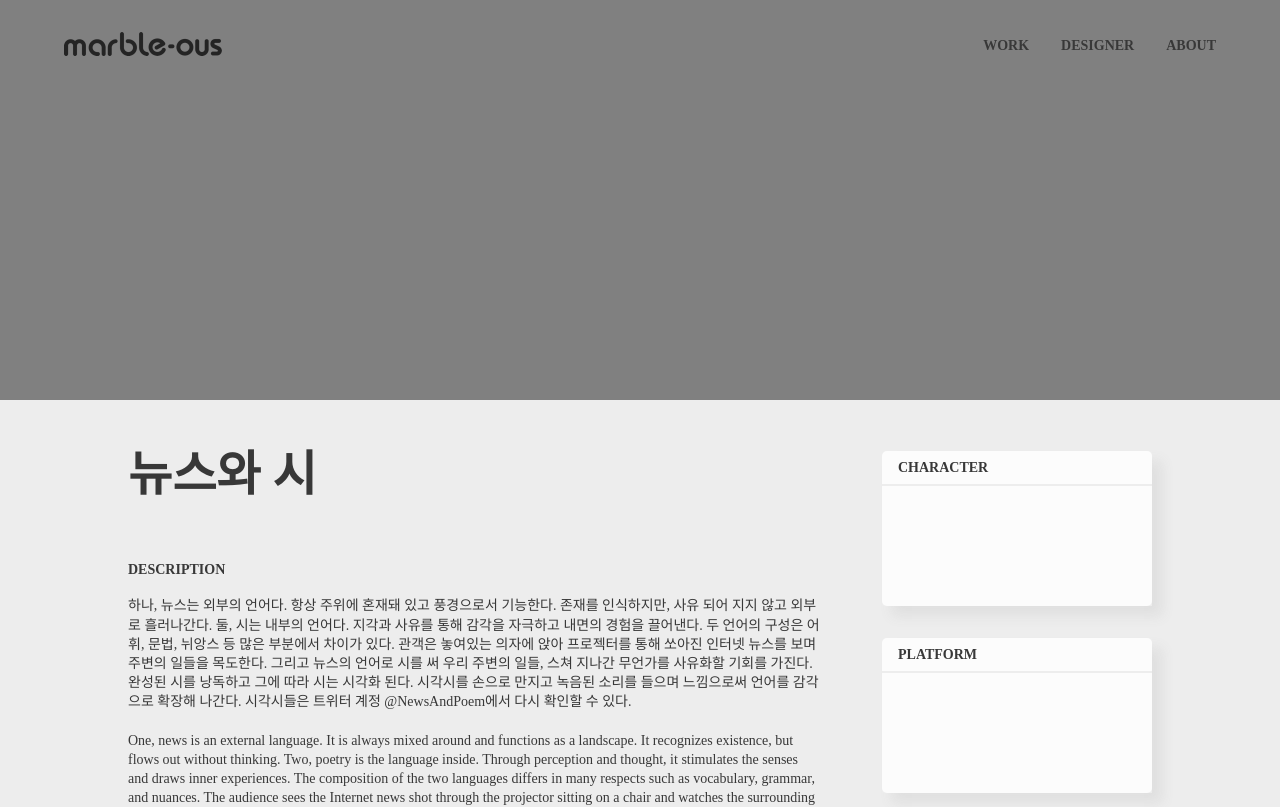
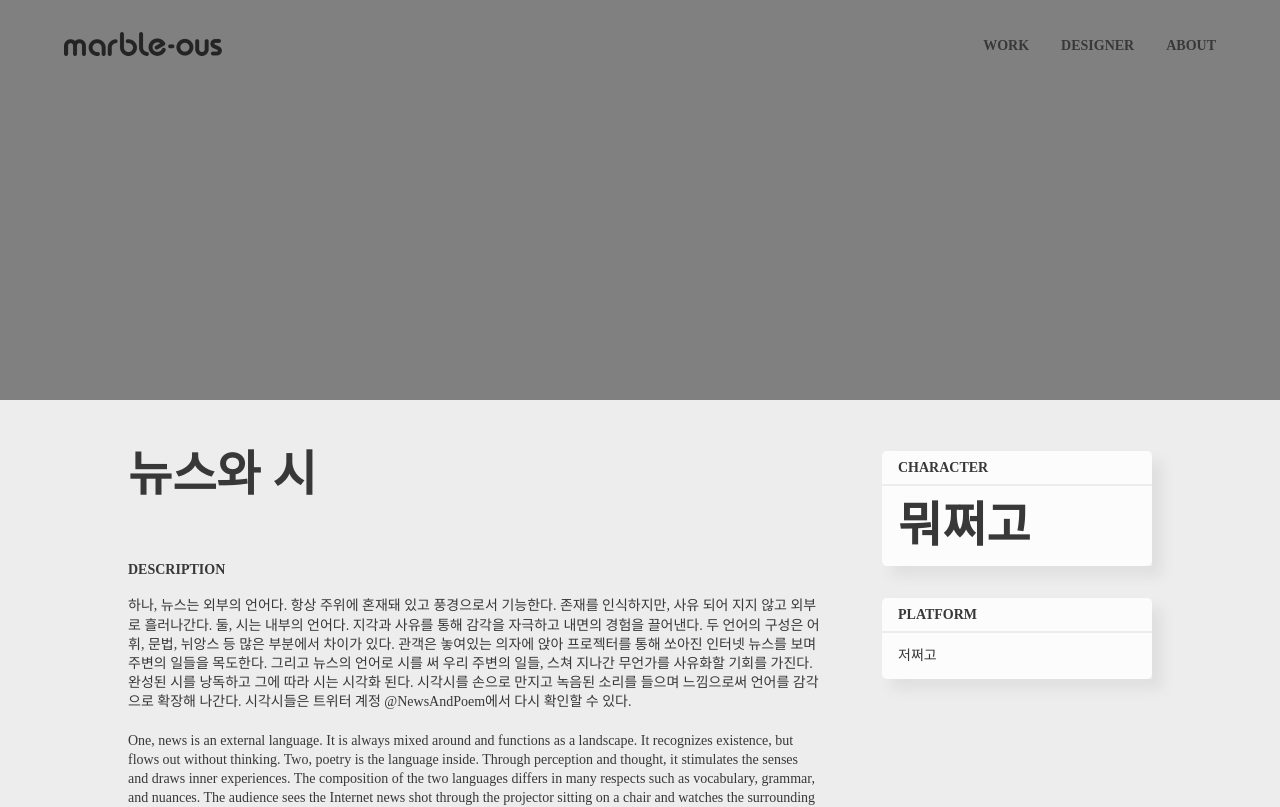
Before and after one commit to Seonghui/marble-ous-v2, a React (Create React App) app: page /Content/1 in a window 1280 px wide. Shown: the top 807 px of the page. Built offline with nearby package versions, Linux system fonts and the light colour scheme; a web font is replaced by a local one.

Commit message:
컨텐츠 사이드바 수정

```diff
--- a/src/components/Common/Panel/Panel.js
+++ b/src/components/Common/Panel/Panel.js
@@ -3,13 +3,15 @@ import "./Panel.scss";
 
 class Panel extends Component {
   render() {
-    const { title } = this.props;
+    const { title, children } = this.props;
     return (
       <div className="Panel">
         <div className="title">
-          <span>{title}</span>
+          <span>{ title }</span>
         </div>
-        <div className="content"></div>
+        <div className="content">
+          { children }
+        </div>
       </div>
     );
   }
--- a/src/components/Common/Panel/Panel.scss
+++ b/src/components/Common/Panel/Panel.scss
@@ -14,7 +14,8 @@
     }
   }
   .content {
-    height: 120px;
+    height: auto;
+    padding: 1rem;
     background: rgba(255, 255, 255, 0.85);
     border-radius: 0 0 5px 5px;
   }
--- a/src/components/Content/ContentMain/ContentMain.js
+++ b/src/components/Content/ContentMain/ContentMain.js
@@ -23,8 +23,12 @@ class ContentMain extends Component {
             <ContentDesigner data={data.designer} id={id} />
           </div>
           <div className="aside">
-            <Panel title="CHARACTER"/>
-            <Panel title="PLATFORM"/>
+            <Panel title="CHARACTER">
+              <h1>뭐쩌고</h1>
+            </Panel>
+            <Panel title="PLATFORM">
+              <h2>저쩌고</h2>
+            </Panel>
           </div>
         </div>
       </div>
```
